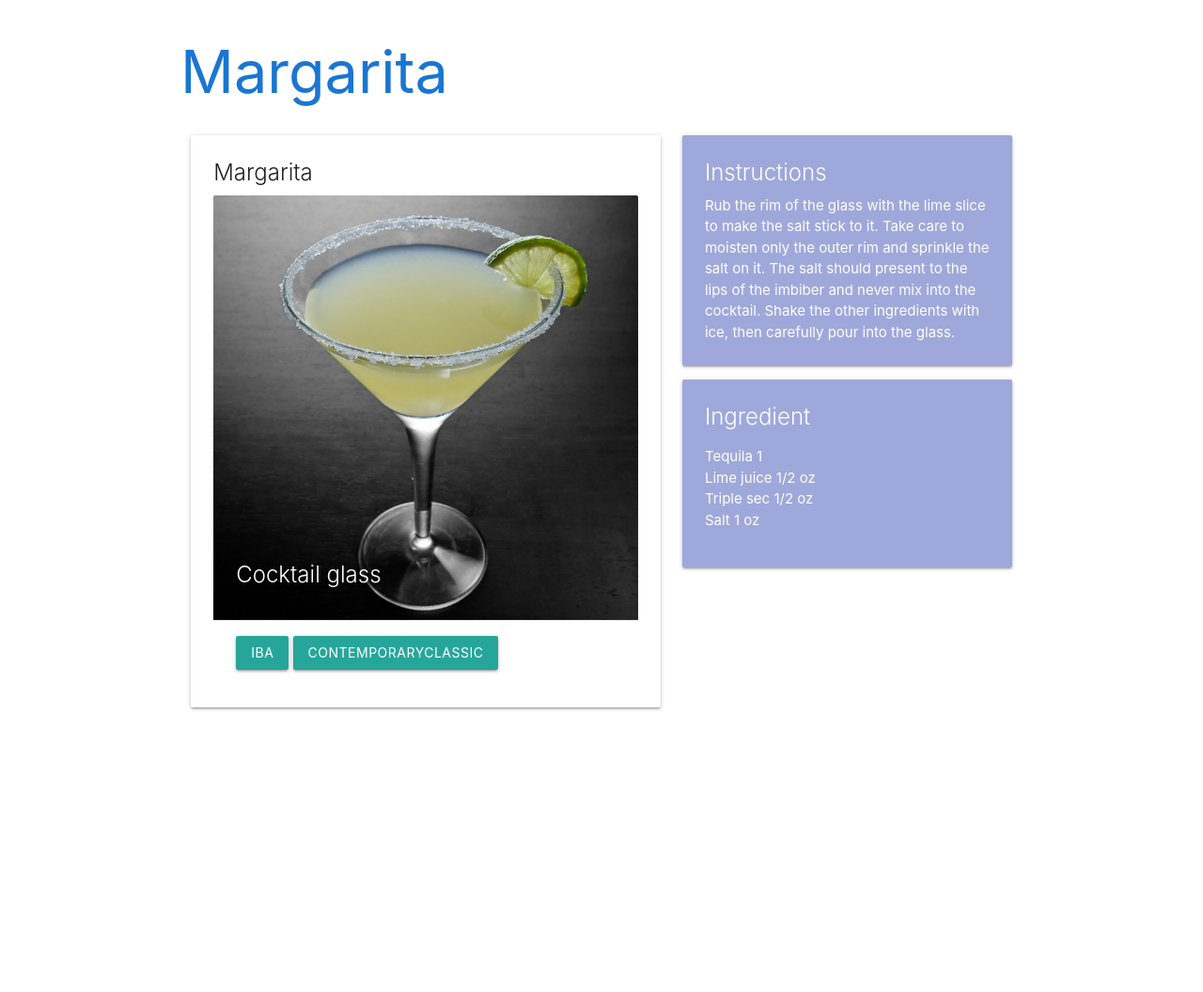
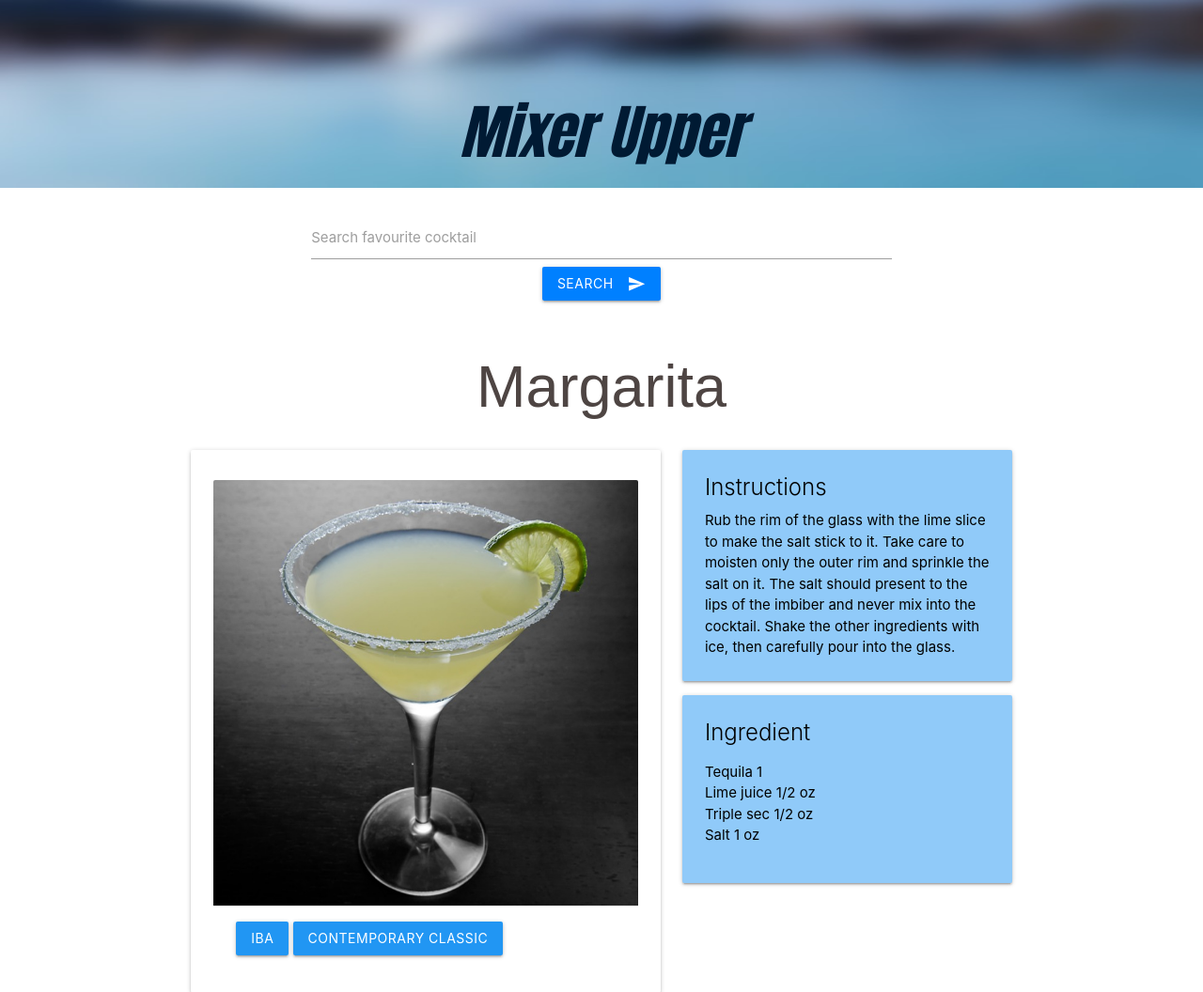
Before and after one commit to JEQP/mixer-upper, a plain HTML site: page result.html in a window 1280 px wide. Shown: the top 1056 px of the page at 94% size. Before the commit the page ends 800 px from the top, so only its background shows below. Drawn offline with nearby package versions, Linux system fonts and the light colour scheme.

Commit message:
added styling to results page

```diff
--- a/css/style.css
+++ b/css/style.css
@@ -15,12 +15,30 @@
         padding-top: 15px;
     }
 
+    #strDrink {
+        color: #4E4543;
+        font-family: Arial, Helvetica, sans-serif;
+        text-align: center;
+    }
+
     .blueLagoon {
         width: 120%;
         margin: 10px;
     }
 
+    #strInstructions {
+        color: black;
+    }
+
+    .instruct {
+        color: black;
+    }
+
     #searchButton {
+        background-color: #0080ff;
+    }
+
+    .btn {
         background-color: #0080ff;
     }
 
--- a/result.html
+++ b/result.html
@@ -2,52 +2,94 @@
 <html lang="en">
 
 <head>
-    <meta charset="utf-8">
-    <meta name="viewport" content="width=device-width, initial-scale=1">
-    <title>Cocktail Search Result</title>
-    <!-- Compiled and minified CSS -->
-    <link rel="stylesheet" href="https://cdnjs.cloudflare.com/ajax/libs/materialize/1.0.0/css/materialize.min.css">
+    <meta http-equiv="Content-Type" content="text/html; charset=UTF-8" />
+    <meta name="viewport" content="width=device-width, initial-scale=1, maximum-scale=1.0" />
+    <title>Starter Template - Materialize</title>
+
+    <!-- CSS  -->
+    <link href="https://fonts.googleapis.com/css?family=Montserrat:200&display=swap" rel="stylesheet">
+    <link href="https://fonts.googleapis.com/icon?family=Material+Icons" rel="stylesheet">
+    <link href="css/materialize.css" type="text/css" rel="stylesheet" media="screen,projection" />
+    <link rel="stylesheet" type="text/css" href="./css/style.css">
 </head>
 
 <body>
+
+    <header style="width:100%" class="center-align">
+        <nav class="">
+            <div class="myNagWrapper">
+                <div class="fullwidth">
+                    <img src="./images/header-image-lagoon.jpg" class="headerImg">
+                </div>
+            </div>
+
+
+
+
+            <!-- <a href="#" class="myLogo">Mixer Upper</a> -->
+
+        </nav>
+        <h1 class="headerText">Mixer Upper</h1>
+
+
+        <div class="row searchRow">
+            <div class="input-field col s6 offset-s3 searchInput center-align">
+                <input id="first_name" type="text">
+                <label class="active" for="first_name">Search favourite cocktail</label>
+                <div class="myButton col l12 m12 s12">
+                    <button class="btn waves-effect waves-light" id="searchButton" type="submit" name="action">Search
+                <i class="material-icons right">send</i>   </button>
+
+                </div>
+
+
+            </div>
+
+        </div>
+
+
+
+    </header>
+
+
+
+    <!--   Icon Section   -->
+
     <div class="container">
         <h1>
-            <div class="blue-text text-darken-2" id="strDrink">Margarita</div>
+            <div class="text-2" id="strDrink">Margarita</div>
         </h1>
 
         <div class="row">
             <div class="col s12 m7">
                 <div class="card">
                     <div class="card-content">
-                        <span class="card-title">Margarita</span>
+                        <span class="card-title "></span>
                         <div class="card-image">
                             <img src="wpxpvu1439905379.jpg">
-                            <span class="card-title">Cocktail glass</span>
+
                         </div>
                         <div class="card-action">
-                            <a class="waves-effect waves-light btn">IBA</a> <a class="waves-effect waves-light btn">ContemporaryClassic</a>
+                            <a class="waves-effect blue btn">IBA</a> <a class="waves-effect blue btn">Contemporary Classic</a>
                         </div>
                     </div>
                 </div>
             </div>
 
             <div class="col s12 m5">
-                <div class="card indigo lighten-3">
-                    <div class="card-content white-text">
-                        <span class="card-title">Instructions</span>
+                <div class="card blue lighten-3">
+                    <div class="card-content white-text instruct">
+                        <span class="card-title instruct">Instructions</span>
                         <div id="strInstructions">
-                            Rub the rim of the glass with the lime slice to make the salt stick to it. Take care to
-                            moisten only the outer
-                            rim and sprinkle the salt on it. The salt should present to the lips of the imbiber and
-                            never mix into the
-                            cocktail. Shake the other ingredients with ice, then carefully pour into the glass.
+                            Rub the rim of the glass with the lime slice to make the salt stick to it. Take care to moisten only the outer rim and sprinkle the salt on it. The salt should present to the lips of the imbiber and never mix into the cocktail. Shake the other ingredients
+                            with ice, then carefully pour into the glass.
                         </div>
                     </div>
                 </div>
 
-                <div class="card indigo lighten-3">
+                <div class="card blue lighten-3">
                     <div class="card-content white-text">
-                        <span class="card-title">Ingredient</span>
+                        <span class="card-title instruct">Ingredient</span>
                         <div id="strInstructions">
                             <ul>
                                 <li>Tequila 1
@@ -61,6 +103,57 @@
             </div>
         </div>
     </div>
+
+    <!-- <footer class="page-footer">
+    <div class="container">
+      <div class="row">
+        <div class="col l6 s12">
+      </div>
+    </div>
+  </footer> -->
+
+
+    <!--  Scripts-->
+    <!-- <script src="https://code.jquery.com/jquery-2.1.1.min.js"></script> -->
+    <script src="https://code.jquery.com/jquery-3.4.1.min.js"></script>
+    <!-- <script src="js/materialize.js"></script> -->
+    <!-- <script src="js/init.js"></script> -->
+    <script src="js/script.js"></script>
+
+</body>
+
+</html>
+
+
+
+
+
+
+
+
+
+
+
+
+
+
+
+
+
+
+<!DOCTYPE html>
+<html lang="en">
+
+<head>
+    <meta charset="utf-8">
+    <meta name="viewport" content="width=device-width, initial-scale=1">
+    <title>Cocktail Search Result</title>
+    <!-- Compiled and minified CSS -->
+    <link rel="stylesheet" href="https://cdnjs.cloudflare.com/ajax/libs/materialize/1.0.0/css/materialize.min.css">
+</head>
+
+<body>
+
 </body>
 <!-- Compiled and minified JavaScript -->
 <script src="https://cdnjs.cloudflare.com/ajax/libs/materialize/1.0.0/js/materialize.min.js"></script>
```
Lines whose indentation alone changed are shown as unchanged.
